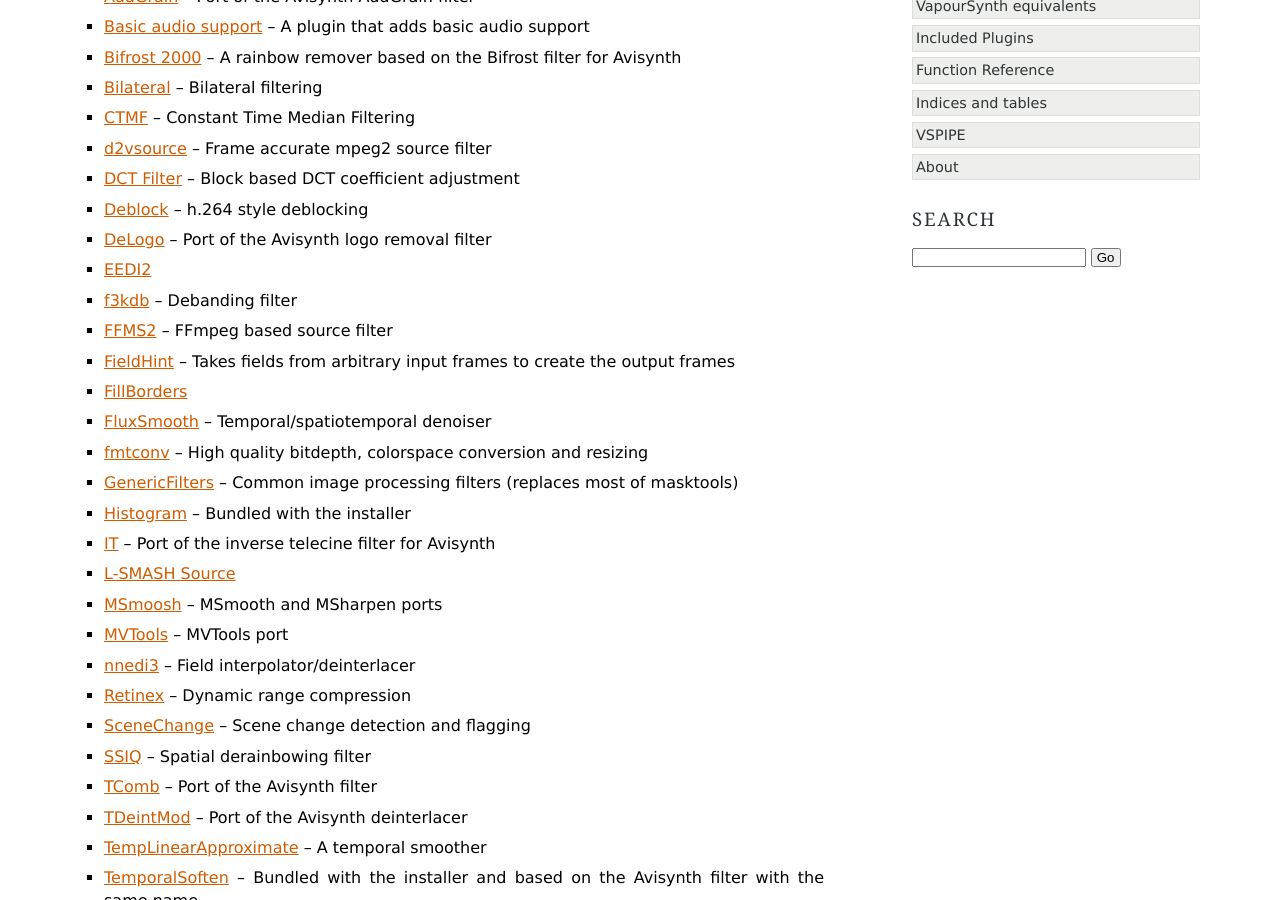
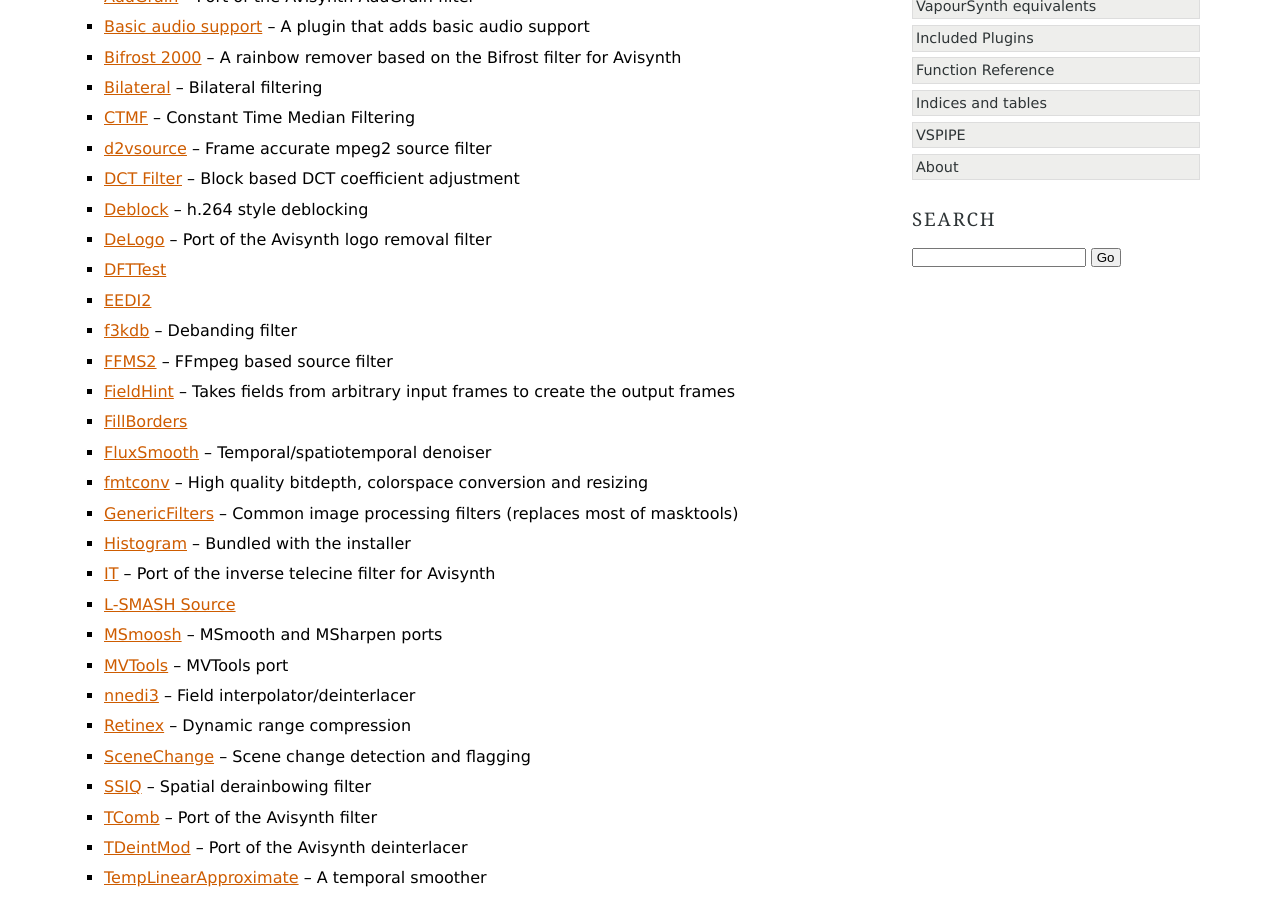
Before and after one commit to vapoursynth/vapoursynth, a Sphinx documentation site: the page built from doc/pluginlist.rst, in a window 1280 px wide and 900 px high, scrolled down 620 px. Built offline with Sphinx 7.4.7, drawn with Linux system fonts in a browser that asks for light colours; formulas are drawn with MathJax 3.

Commit message:
Add DFTTest to plugin list

```diff
--- a/doc/pluginlist.rst
+++ b/doc/pluginlist.rst
@@ -25,6 +25,7 @@
 * `DCT Filter <http://forum.doom9.org/showthread.php?t=171039>`_ -- Block based DCT coefficient adjustment
 * `Deblock <http://forum.doom9.org/showthread.php?t=170975>`_ -- h.264 style deblocking
 * `DeLogo <http://forum.doom9.org/showthread.php?t=171252>`_ -- Port of the Avisynth logo removal filter
+* `DFTTest <http://forum.doom9.org/showthread.php?t=171678>`_
 * `EEDI2 <http://forum.doom9.org/showthread.php?t=171136>`_
 * `f3kdb <http://forum.doom9.org/showthread.php?t=161411>`_ -- Debanding filter
 * `FFMS2 <https://github.com/FFMS/ffms2>`_ -- FFmpeg based source filter
```
